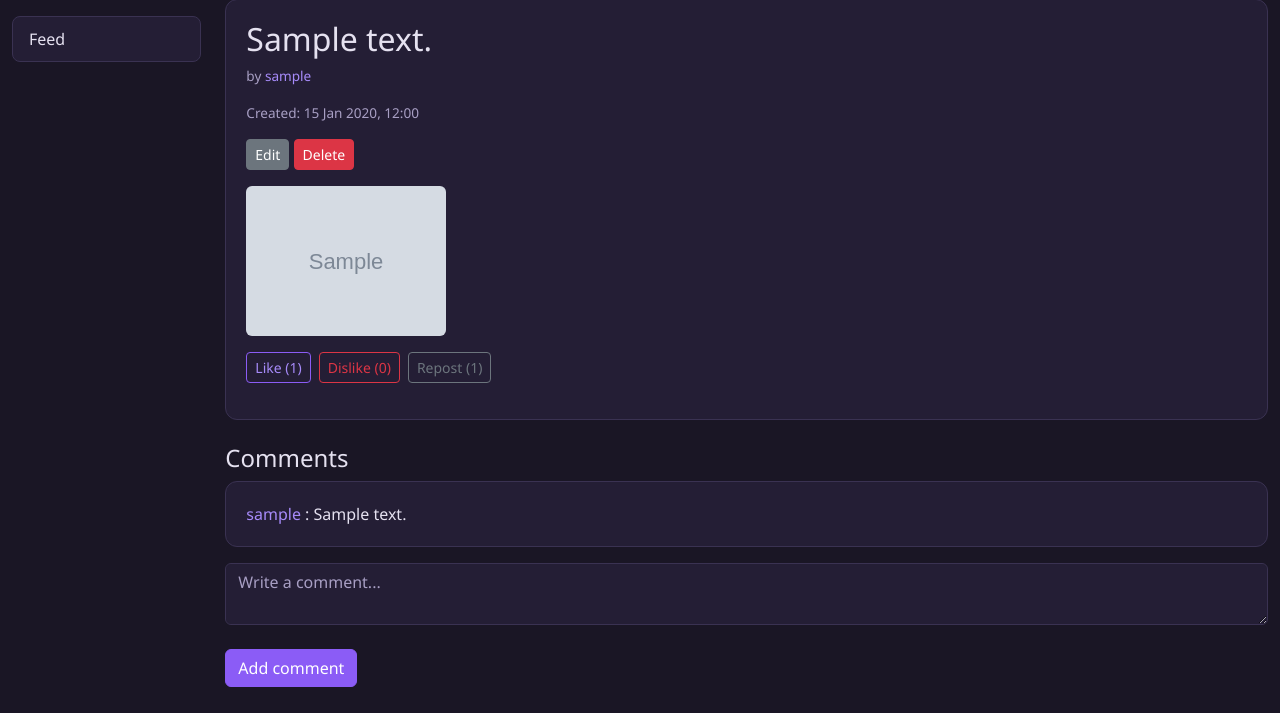
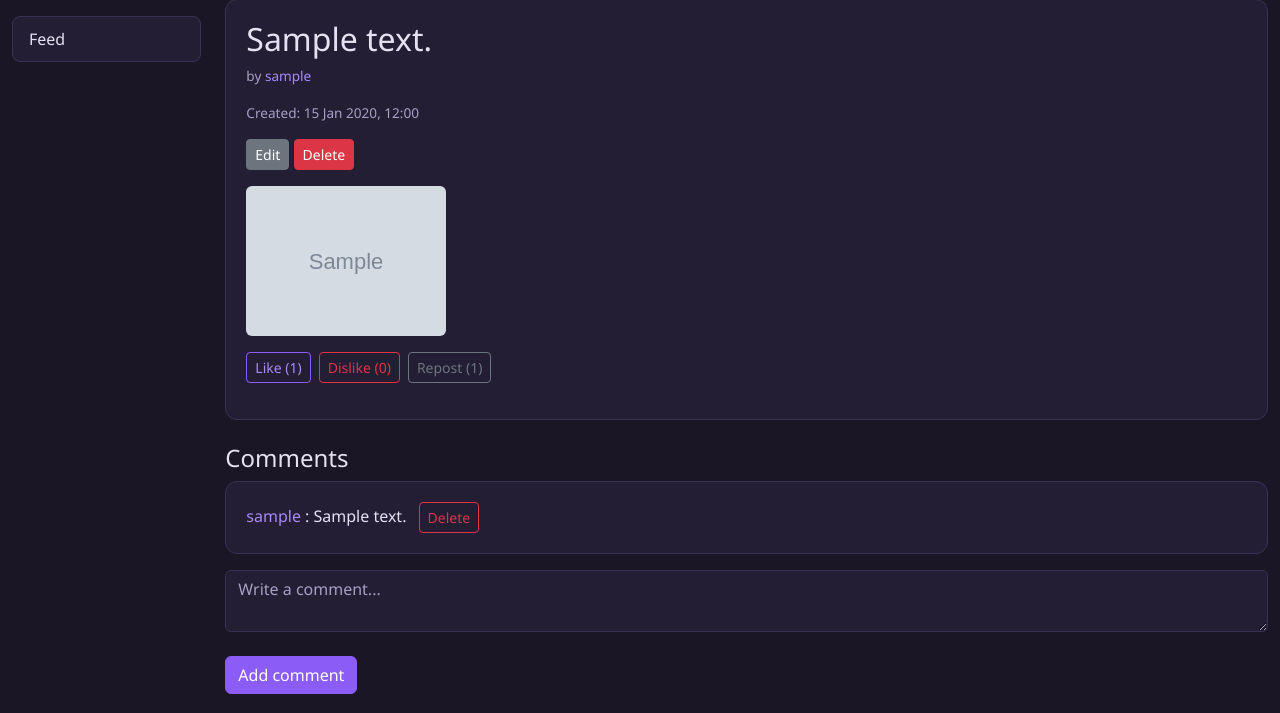
Before and after one commit to ArtemSl0/social-feed-portfolio, a Django app: page /posts/1/ in a window 1280 px wide. Shown: the part 87-800 px from the top of the page. Run offline with Django 5.2, Linux system fonts and the light colour scheme; a user stored in the database is signed in; tables that the repository leaves empty hold one stand-in row (values such as "Sample post"); grey boxes marked "Sample" are stand-in pictures; some libraries are stand-ins or nearby versions.

Commit message:
Add comment deletion, user avatars, fix edited label and image upload on update, preserve newlines

```diff
--- a/feed/forms.py
+++ b/feed/forms.py
@@ -7,7 +7,10 @@ from feed.models import User, Post, Comment
 class UserRegistrationForm(UserCreationForm):
     class Meta(UserCreationForm.Meta):
         model = User
-        fields = UserCreationForm.Meta.fields + ("email", "bio")
+        fields = UserCreationForm.Meta.fields + ("email", "bio", "avatar")
+        widgets = {
+            "bio": forms.Textarea(attrs={"rows": 3}),
+        }
 
 
 class MultipleFileInput(forms.ClearableFileInput):
--- a/feed/models.py
+++ b/feed/models.py
@@ -22,6 +22,10 @@ class Post(models.Model):
     @property
     def dislikes_count(self):
         return self.likes.filter(reaction=Like.DISLIKE).count()
+
+    @property
+    def is_edited(self):
+        return (self.updated_at - self.created_at).total_seconds() > 1
 
     @property
     def reposts_count(self):
--- a/feed/urls.py
+++ b/feed/urls.py
@@ -8,7 +8,9 @@ from feed.views import (
     toggle_reaction,
     toggle_repost,
     PostUpdateView,
-    PostDeleteView, UserDetailView
+    PostDeleteView,
+    UserDetailView,
+    delete_comment
 )
 
 urlpatterns = [
@@ -45,6 +47,11 @@ urlpatterns = [
         UserDetailView.as_view(),
         name="user-detail",
     ),
+    path(
+        "comments/<int:pk>/delete/",
+        delete_comment,
+        name="comment-delete",
+),
 ]
 
 app_name = "feed"
--- a/feed/views.py
+++ b/feed/views.py
@@ -66,6 +66,17 @@ class RegisterView(generic.CreateView):
     template_name = "registration/register.html"
 
 
+def save_uploaded_images(request, post):
+    images = request.FILES.getlist("images")
+    for image in images:
+        try:
+            PILImage.open(image).verify()
+            image.seek(0)
+            PostImage.objects.create(post=post, image=image)
+        except Exception:
+            continue
+
+
 class PostCreateView(LoginRequiredMixin, generic.CreateView):
     model = Post
     form_class = PostForm
@@ -74,17 +85,7 @@ class PostCreateView(LoginRequiredMixin, generic.CreateView):
     def form_valid(self, form):
         form.instance.author = self.request.user
         response = super().form_valid(form)
-
-        images = self.request.FILES.getlist("images")
-        for image in images:
-            try:
-                PILImage.open(image).verify()
-                image.seek(0)
-
-                PostImage.objects.create(post=self.object, image=image)
-            except Exception as e:
-                continue
-
+        save_uploaded_images(self.request, self.object)
         return response
 
 
@@ -95,6 +96,11 @@ class PostUpdateView(LoginRequiredMixin, generic.UpdateView):
 
     def get_queryset(self):
         return Post.objects.filter(author=self.request.user)
+
+    def form_valid(self, form):
+        response = super().form_valid(form)
+        save_uploaded_images(self.request, self.object)
+        return response
 
 
 class PostDeleteView(LoginRequiredMixin, generic.DeleteView):
@@ -126,6 +132,14 @@ class CommentCreateView(LoginRequiredMixin, generic.CreateView):
         return reverse_lazy(
             "feed:post-detail", kwargs={"pk": self.kwargs["pk"]}
         )
+
+
+@login_required
+def delete_comment(request, pk):
+    comment = get_object_or_404(Comment, pk=pk, author=request.user)
+    post_pk = comment.post_id
+    comment.delete()
+    return redirect("feed:post-detail", pk=post_pk)
 
 
 @login_required
--- a/static/css/styles.css
+++ b/static/css/styles.css
@@ -153,3 +153,7 @@ div.helptext,
   margin-top: 4px;
   margin-bottom: 10px;
 }
+
+.preserve-newlines {
+  white-space: pre-line;
+}
--- a/templates/feed/post_detail.html
+++ b/templates/feed/post_detail.html
@@ -3,7 +3,7 @@
 
 {% block content %}
   <div class="post-card">
-    <h2>{{ post.content }}</h2>
+  <h2 class="preserve-newlines">{{ post.content }}</h2>
     <p class="post-meta">
       by
       <a href="{% url 'feed:user-detail' pk=post.author.pk %}">
@@ -12,7 +12,7 @@
     </p>
     <p class="post-meta">
       Created: {{ post.created_at|date:"d M Y, H:i" }}
-      {% if post.updated_at != post.created_at %}
+      {% if post.is_edited %}
         · Updated: {{ post.updated_at|date:"d M Y, H:i" }} <em>(edited)</em>
       {% endif %}
     </p>
@@ -79,7 +79,13 @@
       <div class="post-card">
         <a href="{% url 'feed:user-detail' pk=comment.author.pk %}">
           {{ comment.author }}
-      </a>: {{ comment.text }}
+        </a>: <span class="preserve-newlines">{{ comment.text }}</span>
+        {% if user == comment.author %}
+          <form method="post" action="{% url 'feed:comment-delete' pk=comment.pk %}" class="d-inline">
+            {% csrf_token %}
+            <button type="submit" class="btn btn-sm btn-outline-danger ms-2">Delete</button>
+          </form>
+        {% endif %}
       </div>
     {% empty %}
       <p class="post-meta">No comments yet.</p>
--- a/templates/feed/post_list.html
+++ b/templates/feed/post_list.html
@@ -13,7 +13,7 @@
     <div class="post-card">
       <h5>
         <a href="{% url 'feed:post-detail' pk=post.id %}">
-          {{ post.content|truncatechars:80 }}
+          <span class="preserve-newlines">{{ post.content|truncatechars:80 }}</span>
         </a>
       </h5>
       <p class="post-meta">
--- a/templates/feed/user_detail.html
+++ b/templates/feed/user_detail.html
@@ -2,8 +2,11 @@
 
 {% block content %}
   <div class="post-card">
+    {% if profile_user.avatar %}
+      <img src="{{ profile_user.avatar.url }}" alt="avatar" class="rounded-circle mb-2" style="width: 100px; height: 100px; object-fit: cover;">
+    {% endif %}
     <h2>{{ profile_user.username }}</h2>
-    <p class="post-meta">{{ profile_user.bio }}</p>
+    <p class="post-meta preserve-newlines">{{ profile_user.bio }}</p>
   </div>
 
   <h4 class="mt-4">Posts</h4>
```
Lines whose indentation alone changed are shown as unchanged.
